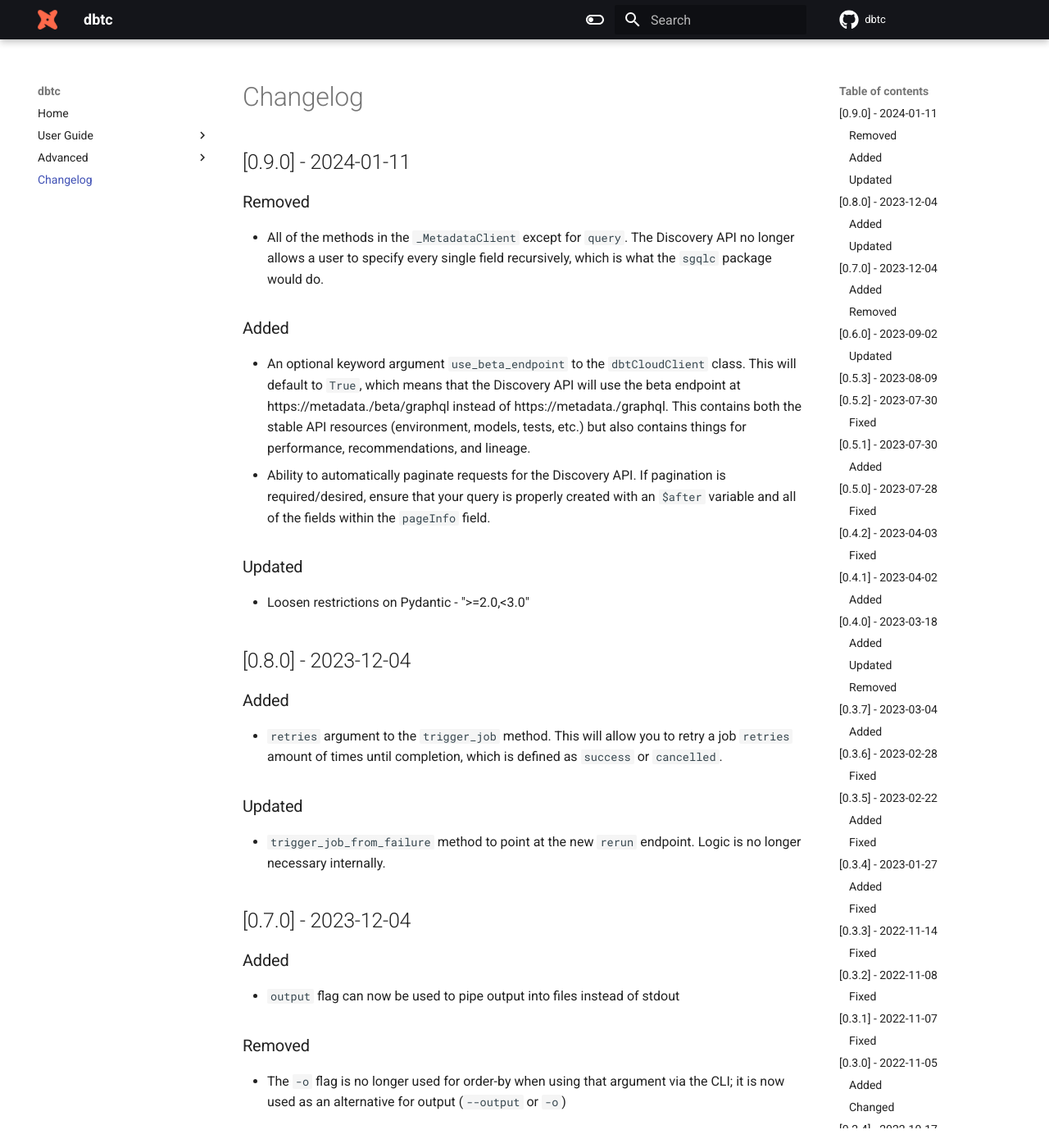
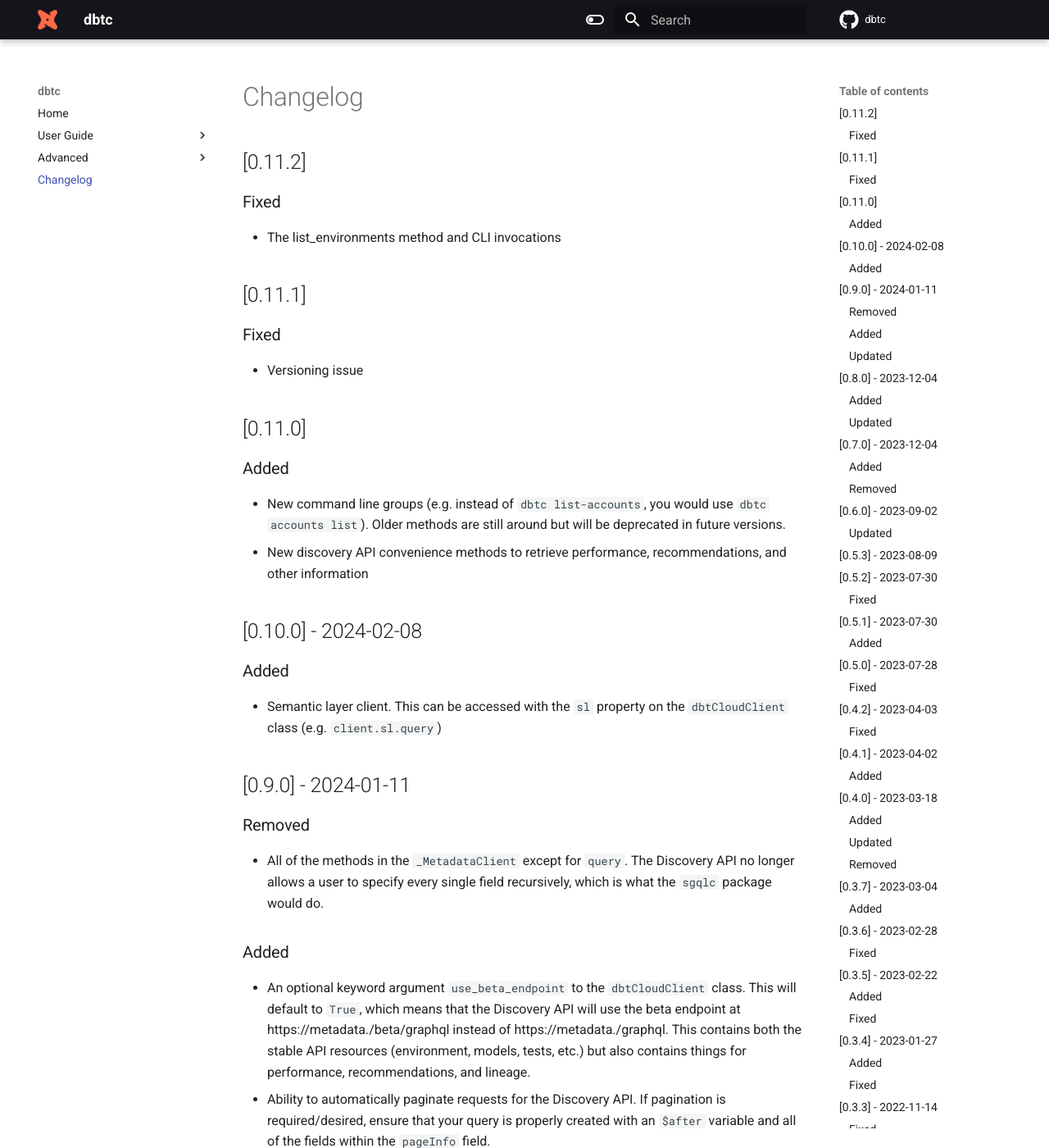
Before and after one commit to dpguthrie/dbtc, an MkDocs documentation site: the page built from docs/changelog.md, in a window 1280 px wide and 1400 px high. Shown: the whole window at 82% size. Built offline with MkDocs 1.6.1 and Material for MkDocs 9.7.7, drawn with Linux system fonts in a browser that asks for light colours; comment, search, counter and statistics services are not loaded; the version menu is left out.

Commit message:
Update changelog

```diff
--- a/docs/changelog.md
+++ b/docs/changelog.md
@@ -1,4 +1,29 @@
 # Changelog
+
+## [0.11.2]
+
+### Fixed
+
+- The list_environments method and CLI invocations
+
+## [0.11.1]
+
+### Fixed
+
+- Versioning issue
+
+## [0.11.0]
+
+### Added
+
+- New command line groups (e.g. instead of `dbtc list-accounts`, you would use `dbtc accounts list`).  Older methods are still around but will be deprecated in future versions.
+- New discovery API convenience methods to retrieve performance, recommendations, and other information
+
+## [0.10.0] - 2024-02-08
+
+### Added
+
+- Semantic layer client.  This can be accessed with the `sl` property on the `dbtCloudClient` class (e.g. `client.sl.query`)
 
 ## [0.9.0] - 2024-01-11
 
```
